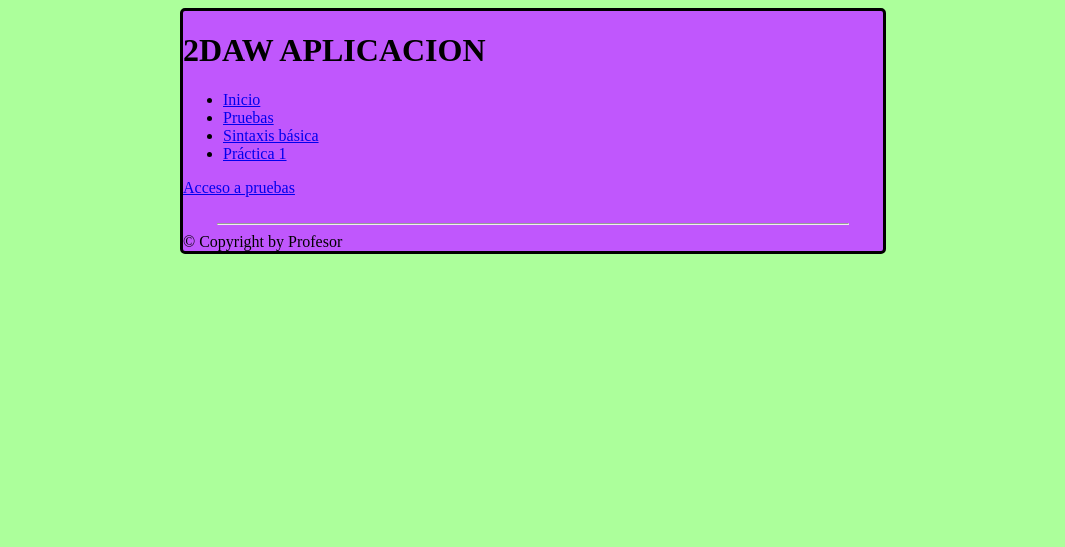
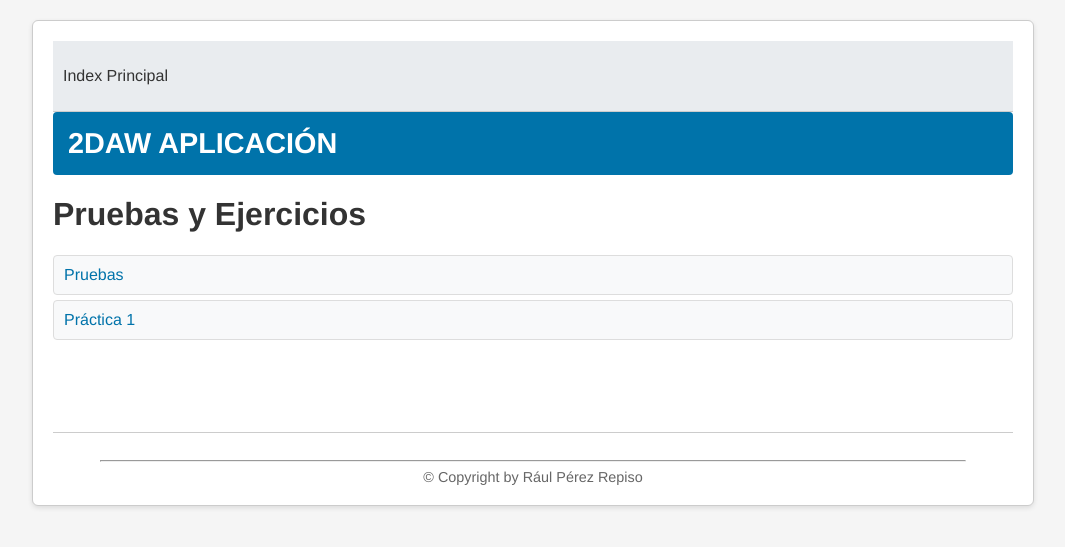
Before and after one commit to JaimeVargaas/DAWS, a PHP site: page / in a window 1280 px wide. Shown: the top 547 px of the page, without its empty margins (107-1172 px from the left). Run offline with PHP 8.4, Linux system fonts and the light colour scheme.

Commit message:
todo arreglado y cambio de css

```diff
--- a/PrimerTrimestre/aplicacion/Practica1/ejercicio1.php
+++ b/PrimerTrimestre/aplicacion/Practica1/ejercicio1.php
@@ -3,7 +3,7 @@
 include_once(dirname(__FILE__) . "/../../cabecera.php");
 
 $ubicacion = [
-    "Index Principa" => "../../index.php",
+    "Index Principal" => "../../index.php",
     "Relación I: arrays, fechas, librería math" => "./index.php",
     "Ejercicio 1" => "ejercicio1.php"
 ];
--- a/PrimerTrimestre/aplicacion/Practica1/ejercicio3.php
+++ b/PrimerTrimestre/aplicacion/Practica1/ejercicio3.php
@@ -3,7 +3,7 @@
 include_once(dirname(__FILE__) . "/../../cabecera.php");
 
 $ubicacion = [
-    "Index Principa" => "../../index.php",
+    "Index Principal" => "../../index.php",
     "Relación I: arrays, fechas, librería math" => "./index.php",
     "Ejercicio 3" => "ejercicio3.php"
 ];
--- a/PrimerTrimestre/aplicacion/Practica1/ejercicio4.php
+++ b/PrimerTrimestre/aplicacion/Practica1/ejercicio4.php
@@ -3,7 +3,7 @@
 include_once(dirname(__FILE__) . "/../../cabecera.php");
 
 $ubicacion = [
-    "Index Principa" => "../../index.php",
+    "Index Principal" => "../../index.php",
     "Relación I: arrays, fechas, librería math" => "./index.php",
     "Ejercicio 4" => "ejercicio4.php"
 ];
--- a/PrimerTrimestre/aplicacion/Practica1/ejercicio5.php
+++ b/PrimerTrimestre/aplicacion/Practica1/ejercicio5.php
@@ -3,7 +3,7 @@
 include_once(dirname(__FILE__) . "/../../cabecera.php");
 
 $ubicacion = [
-    "Index Principa" => "../../index.php",
+    "Index Principal" => "../../index.php",
     "Relación I: arrays, fechas, librería math" => "./index.php",
     "Ejercicio 5" => "ejercicio5.php"
 ];
--- a/PrimerTrimestre/aplicacion/Practica1/ejercicio6.php
+++ b/PrimerTrimestre/aplicacion/Practica1/ejercicio6.php
@@ -3,7 +3,7 @@
 include_once(dirname(__FILE__) . "/../../cabecera.php");
 
 $ubicacion = [
-    "Index Principa" => "../../index.php",
+    "Index Principal" => "../../index.php",
     "Relación I: arrays, fechas, librería math" => "./index.php",
     "Ejercicio 6" => "ejercicio6.php"
 ];
--- a/PrimerTrimestre/aplicacion/Practica1/ejercicio7.php
+++ b/PrimerTrimestre/aplicacion/Practica1/ejercicio7.php
@@ -3,7 +3,7 @@
 include_once(dirname(__FILE__) . "/../../cabecera.php");
 
 $ubicacion = [
-    "Index Principa" => "../../index.php",
+    "Index Principal" => "../../index.php",
     "Relación I: arrays, fechas, librería math" => "./index.php",
     "Ejercicio 7" => "ejercicio7.php"
 ];
--- a/PrimerTrimestre/aplicacion/plantilla/plantilla.php
+++ b/PrimerTrimestre/aplicacion/plantilla/plantilla.php
@@ -22,22 +22,18 @@ function inicioCabecera(string $titulo)
 
     <head>
         <meta charset="utf-8">
-        <!-- Always force latest IE rendering engine (even in
-intranet) & Chrome Frame
- Remove this if you use the .htaccess -->
+        <!-- Always force latest IE rendering engine (even in intranet) & Chrome Frame Remove this if you use the .htaccess -->
         <meta http-equiv="X-UA-Compatible"
             content="IE=edge,chrome=1">
         <title><?php echo $titulo ?></title>
         <meta name="description" content="">
         <meta name="author" content="Administrador">
         <meta name="viewport" content="width=device-width; initialscale=1.0">
-        <!-- Replace favicon.ico & apple-touch-icon.png in the root
-of your domain and delete these references -->
-        <link rel="icon" href="/favicon.ico">
+        <!-- Replace favicon.ico & apple-touch-icon.png in the root of your domain and delete these references -->
+        <link rel="shortcut icon" href="/favicon.ico">
         <link rel="apple-touch-icon" href="/apple-touch-icon.png">
 
-        <link rel="stylesheet" type="text/css"
-            href="/estilos/base.css">
+        <link rel="stylesheet" type="text/css" href="../../estilos/base.css">
     <?php
 }
 function finCabecera()
@@ -53,6 +49,15 @@ function inicioCuerpo(string $cabecera)
 
     <body>
         <div id="documento">
+            <div id="barraMenu">
+                <ul>
+                    <?php
+                    if (isset($GLOBALS['ubicacion'])) {
+                        mostrarBarraUbicacion($GLOBALS['ubicacion']);
+                    }
+                    ?>
+                </ul>
+            </div>
 
             <header>
                 <h1 id="titulo"><?php echo $cabecera; ?></h1>
@@ -60,17 +65,6 @@ function inicioCuerpo(string $cabecera)
 
             <div id="barraLogin">
 
-            </div>
-            <div id="barraMenu">
-                <ul>
-                    <li><a href="/index.php">Inicio</a></li>
-                    <li><a href="/aplicacion/pruebas/index.php">Pruebas</a></li>
-                    <li><a href="/aplicacion/pruebas/sintaxisBasica.php">Sintaxis básica</a></li>
-                    <li><a href="/aplicacion/Practica1/index.php">Práctica 1</a></li>
-                </ul>
-            </div>
-
-            <div>
             <?php
         }
         function finCuerpo()
@@ -82,7 +76,7 @@ function inicioCuerpo(string $cabecera)
             <footer>
                 <hr width="90%" />
                 <div>
-                    &copy; Copyright by Profesor
+                    &copy; Copyright by Rául Pérez Repiso
                 </div>
             </footer>
         </div>
@@ -91,8 +85,7 @@ function inicioCuerpo(string $cabecera)
     </html>
 <?php
         }
-
-function mostrarBarraUbicacion(array $ubicacion)
+        function mostrarBarraUbicacion(array $ubicacion)
         {
             echo "<nav class='barraModdle'>";
             $total = count($ubicacion);
@@ -107,5 +100,5 @@ function mostrarBarraUbicacion(array $ubicacion)
                 }
             }
 
-            echo "</nav><br>";
+            echo "</nav>";
         }
--- a/PrimerTrimestre/estilos/base.css
+++ b/PrimerTrimestre/estilos/base.css
@@ -1,98 +1,96 @@
-@charset "UTF8";
+@charset "UTF-8";
 
 body {
-    background-color: rgb(172, 255, 155);
+    background-color: #f5f5f5;
+    font-family: 'Helvetica Neue', Helvetica, Arial, sans-serif;
     font-size: 16px;
+    color: #333;
+    margin: 0;
+    padding: 0;
 }
 
 #documento {
-    margin: 0 auto;
-    background-color: #c057fd;
-    width: 700px;
-    border: 3px solid black;
-    border-radius: 5px;
+    margin: 20px auto;
+    background-color: #fff;
+    width: 960px;
+    border: 1px solid #ccc;
+    border-radius: 6px;
+    box-shadow: 0 2px 5px rgba(0,0,0,0.1);
+    padding: 20px;
 }
 
-#cabecera {
-    background-color: #929292;
-    padding: 5px;
+#barraMenu {
+    background-color: #e9ecef;
+    padding: 10px;
+    border-bottom: 1px solid #ccc;
 }
 
-#cabecera #logo {
-    width: 75px;
-    height: 50px;
+.barraModdle a {
+    color: #0073aa;
+    text-decoration: none;
+    margin-right: 10px;
 }
 
-#cabecera #titulo {
-    font-size: 1.3em;
-    font-style: italic;
+.barraModdle a:hover {
+    text-decoration: underline;
 }
 
-.boton {
-    background-color: blue;
+header {
+    background-color: #0073aa;
     color: white;
-    border: thin black solid;
+    padding: 15px;
+    border-radius: 4px;
 }
 
-.boton a {
-    text-decoration: none;
-    color: white;
+#titulo {
+    font-size: 1.8em;
+    margin: 0;
 }
 
-.boton a:visited {
-    text-decoration: none;
-    color: white;
+ul {
+    list-style-type: none;
+    padding: 0;
 }
 
-.boton a:hover {
-    background-color: cyan;
-    color: black;
+li a {
+    display: block;
+    padding: 10px;
+    background-color: #f8f9fa;
+    margin-bottom: 5px;
+    border: 1px solid #ddd;
+    border-radius: 4px;
+    color: #0073aa;
+    text-decoration: none;
 }
 
-.boton:hover {
-    background-color: cyan;
-    color: black;
+li a:hover {
+    background-color: #e2e6ea;
 }
 
-.tabla {
-    width: 100%;
-    border-collapse: collapse;
-    border: none;
-    background-color: white;
+footer {
+    text-align: center;
+    font-size: 0.9em;
+    color: #666;
+    margin-top: 40px;
+    padding-top: 20px;
+    border-top: 1px solid #ccc;
 }
 
-.tabla th {
-    background-color: teal;
-    color: blue;
-}
-
-.tabla tr.par {
-    background-color: black;
-    color: white;
-}
-
-.tabla tr.impar {
-    color: black;
-}
-
-#pie {
-    background-color: #81e714;
-    color: blue;
-    font-size: 1.5 em;
-    padding: 5px;
+.error {
+    background-color: #f8d7da;
+    color: #721c24;
+    border: 1px solid #f5c6cb;
+    padding: 10px;
+    border-radius: 4px;
+    margin: 10px 0;
 }
 
 .for_texto {
-    border: blue thin solid;
-    background-color: white;
-    padding: 2px;
-    margin: 2px;
+    border: 1px solid #ccc;
+    background-color: #fff;
+    padding: 8px;
+    margin: 5px 0;
     border-radius: 4px;
+    width: 100%;
+    box-sizing: border-box;
 }
-
-.error {
-    background-color: white;
-    color: red;
-    border: thin solid red;
-    padding: 5px;
-}
--- a/PrimerTrimestre/index.php
+++ b/PrimerTrimestre/index.php
@@ -1,15 +1,18 @@
 <?php
 include_once(dirname(__FILE__) . "/cabecera.php");
 
+$ubicacion = [
+    "Index Principal" => "/index.php",
+];
+$GLOBALS['ubicacion'] = $ubicacion;
 
-
-// dibuja la plantilla de la vista
-inicioCabecera("APLICACION PRUEBA");
+// Dibuja la plantilla de la vista
+inicioCabecera("2DAW APLICACIÓN");
 cabecera();
 finCabecera();
 
-inicioCuerpo("2DAW APLICACION");
-cuerpo(); // llamo a la vista
+inicioCuerpo("2DAW APLICACIÓN");
+cuerpo();
 finCuerpo();
 
 
@@ -17,12 +20,15 @@ finCuerpo();
 // **********************************************************
 
 function cabecera() {}
-
 //vista
 function cuerpo()
 {
 ?>
-        <a href="./aplicacion/pruebas/index.php">Acceso a pruebas</a>
+    <h1>Pruebas y Ejercicios</h1>
+    <ul>
+        <li><a href="/aplicacion/pruebas/index.php">Pruebas</a></li>
+        <li><a href="/aplicacion/practica1/index.php">Práctica 1</a></li>
+    </ul>
 <?php
 
 }
```
